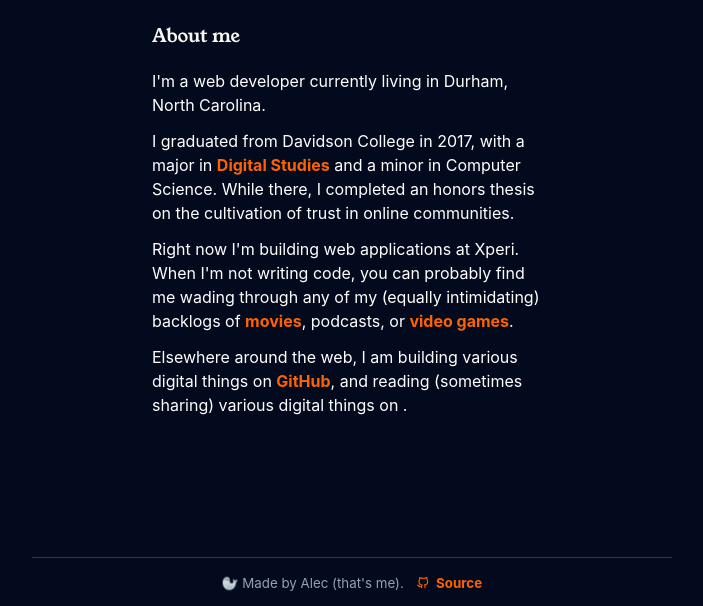
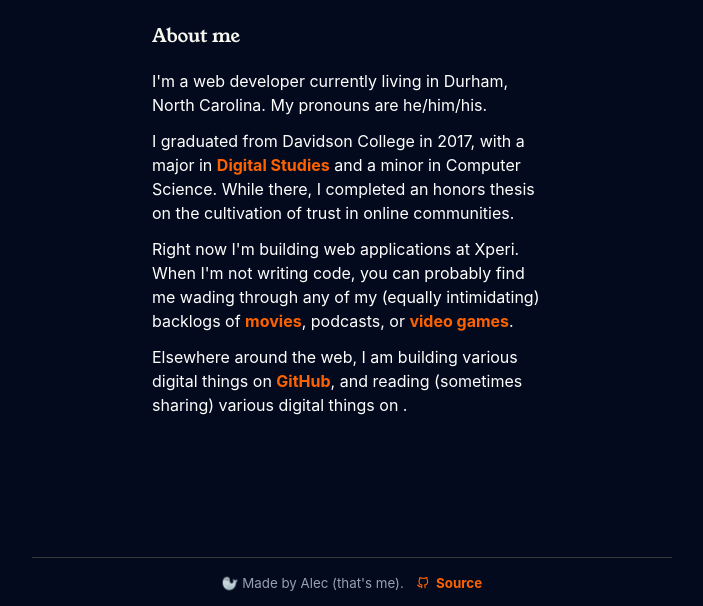
Before and after one commit to alechemy/alecwithac.com, a website: page src/about.html in a window 1280 px wide. Shown: the part 331-937 px from the top of the page, without its empty margins (288-991 px from the left). Drawn offline with Linux system fonts and the light colour scheme; files whose address does not match are found by name.

Commit message:
add pronouns

```diff
--- a/src/about.html
+++ b/src/about.html
@@ -36,7 +36,7 @@
         </div>
         <article>
           <h1>About me</h1>
-          <p>I'm a web developer currently living in Durham, North Carolina.</p>
+          <p>I'm a web developer currently living in Durham, North Carolina. My pronouns are he/him/his.</p>
           <p>
             I graduated from Davidson College in 2017, with a major in
             <a
```
